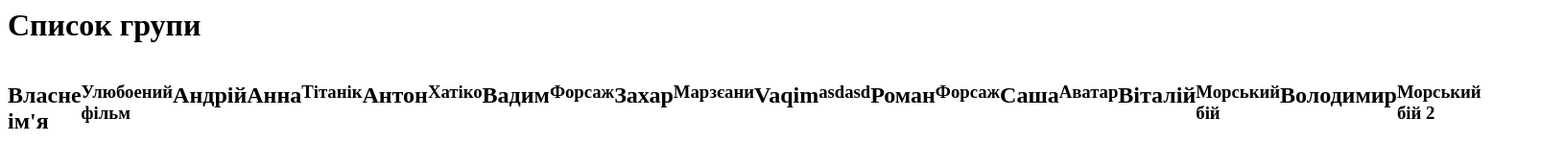
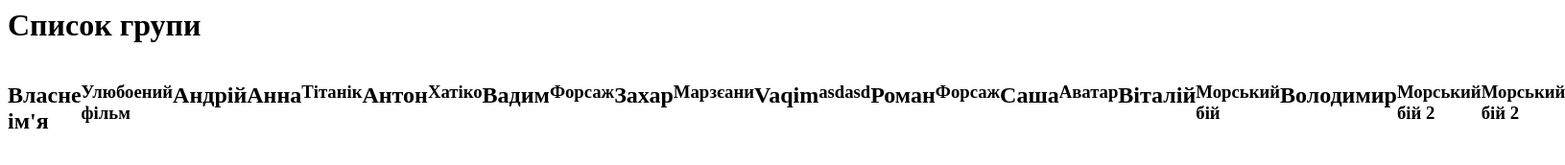
Before and after one commit to SerheievIhor/superName, a plain HTML site: page index.html in a window 1280 px wide. Shown: the whole page at 96% size, 1631 px wide, since content can reach past the window. Drawn offline with Linux system fonts and the light colour scheme.

Commit message:
Update index.html

```diff
--- a/index.html
+++ b/index.html
@@ -39,5 +39,6 @@
 </p>
 	<h2>Володимир</h2>
 	<h3>Морський бій 2</h3>
+	<h3>Морський бій 2</h3>
     </p>
 </div>
```
